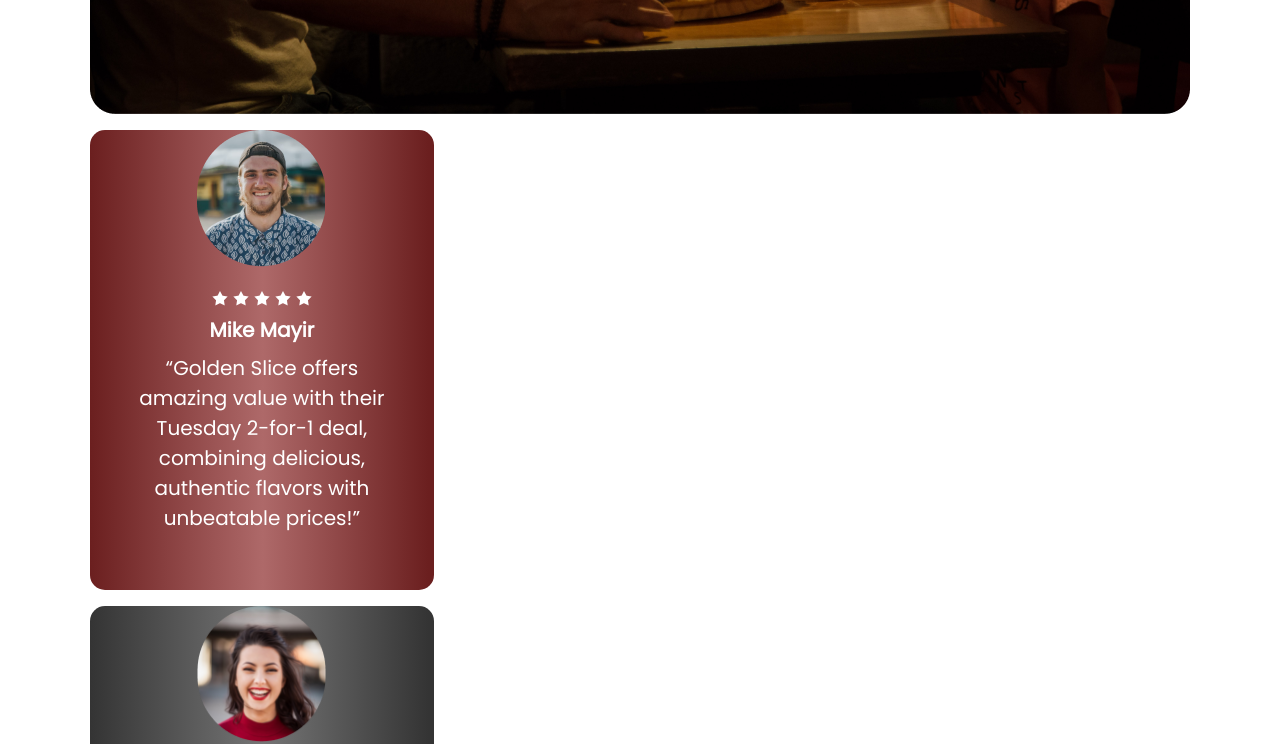
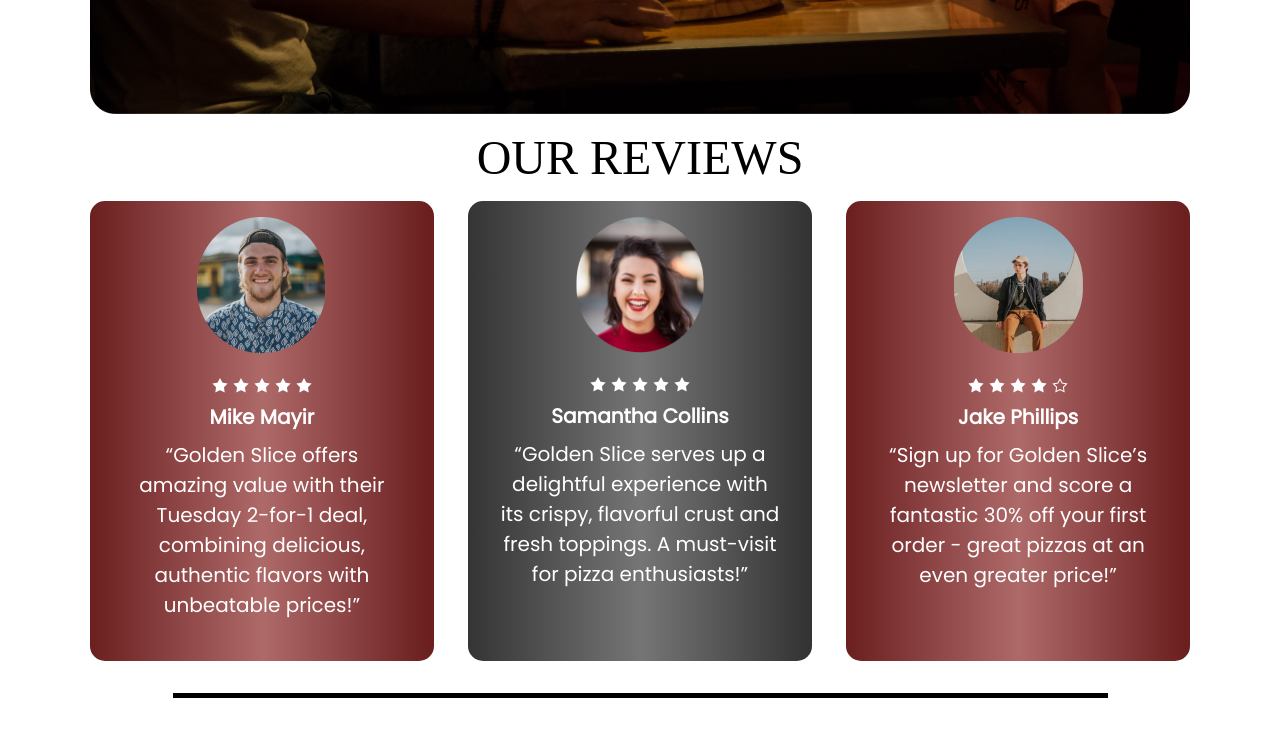
Before and after one commit to mzehirov/218FinalTest2, a Next.js app: page / in a window 1280 px wide. Shown: the part 740-1484 px from the top of the page. Built offline with nearby package versions, Linux system fonts and the light colour scheme; a web font is replaced by a local one.

Commit message:
added title for cards

```diff
--- a/app/page.js
+++ b/app/page.js
@@ -36,6 +36,10 @@
         </section>
       </div>
       <div className="test_section">
+        <div className="test_title_section">
+          <h1 className="test_title">OUR REVIEWS</h1>
+        </div>
+      <div className="card_section">
         <div className="card1">
           <Image
           src="/images/test1.png"
@@ -88,9 +92,9 @@
           className="rate_image"
           />
           <h2 className="card_title">Jake Phillips</h2>
-
           <p className="card_text">“Sign up for Golden Slice’s newsletter and score a fantastic 30% off your first order - great pizzas at an even greater price!”</p>
         </div>
+      </div>
       </div>
       <div className="line"></div>
       <div className="menu_section">
```
